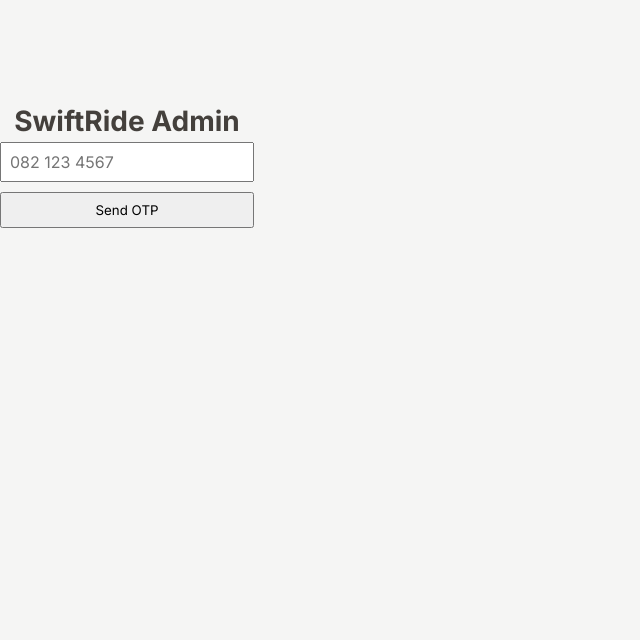
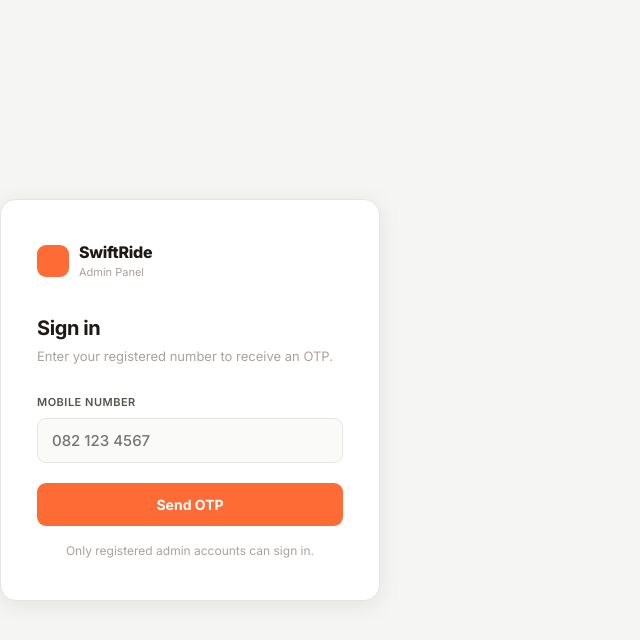
Before and after one commit to Chrisie146/swiftride, a React (Vite) app in the folder admin/: page /login in a window 1280 px wide. Shown: the top 640 px of the page, without its empty margins (0-640 px from the left). Built offline with nearby package versions, Linux system fonts and the light colour scheme; no server answers; the HTML template or start-up script is replaced by a standard one.

Commit message:
feat(admin): redesign login page with card layout

```diff
--- a/admin/src/pages/Login.jsx
+++ b/admin/src/pages/Login.jsx
@@ -1,12 +1,22 @@
 import { useState } from 'react';
 import { useNavigate } from 'react-router-dom';
 import api, { parseJwt } from '../api';
+
+const inputStyle = (focused) => ({
+  width: '100%', background: focused ? '#fff' : '#FAFAF9',
+  border: `1.5px solid ${focused ? '#FF6B35' : '#E7E5E4'}`,
+  borderRadius: '9px', padding: '12px 14px', fontSize: '15px',
+  fontWeight: 500, color: '#1C1917', outline: 'none',
+  boxShadow: focused ? '0 0 0 3px rgba(255,107,53,0.08)' : 'none',
+  marginBottom: '20px', fontFamily: 'inherit',
+});
 
 export default function Login() {
   const [phone, setPhone] = useState('');
   const [otp, setOtp] = useState('');
   const [userId, setUserId] = useState(null);
   const [step, setStep] = useState(1);
+  const [focusedField, setFocusedField] = useState(null);
   const navigate = useNavigate();
 
   const handleRequestOtp = async (e) => {
@@ -16,7 +26,7 @@
       setUserId(res.data.userId);
       setStep(2);
     } catch (err) {
-      alert('Fail: ' + (err.response?.data?.error || err.message));
+      alert(err.response?.data?.error || err.message);
     }
   };
 
@@ -33,39 +43,58 @@
       localStorage.setItem('adminToken', token);
       navigate('/');
     } catch (err) {
-      alert('Fail: ' + (err.response?.data?.error || err.message));
+      alert(err.response?.data?.error || err.message);
     }
   };
 
   return (
-    <div style={{ display: 'flex', flexDirection: 'column', alignItems: 'center', marginTop: '100px' }}>
-      <h1>SwiftRide Admin</h1>
+    <div style={{ minHeight: '100vh', background: '#F5F5F4', display: 'flex', alignItems: 'center', justifyContent: 'center' }}>
+      <div style={{ width: '380px', background: '#fff', borderRadius: '16px', padding: '40px 36px', border: '1px solid #E7E5E4', boxShadow: '0 4px 24px rgba(0,0,0,0.08)' }}>
+        <div style={{ display: 'flex', alignItems: 'center', gap: '10px', marginBottom: '32px' }}>
+          <div style={{ width: '32px', height: '32px', background: '#FF6B35', borderRadius: '9px', flexShrink: 0 }} />
+          <div>
+            <div style={{ fontSize: '16px', fontWeight: 800, color: '#1C1917', letterSpacing: '-0.3px' }}>SwiftRide</div>
+            <div style={{ fontSize: '11px', color: '#A8A29E' }}>Admin Panel</div>
+          </div>
+        </div>
+
         {step === 1 ? (
-        <form onSubmit={handleRequestOtp} style={{ display: 'flex', flexDirection: 'column', gap: '10px' }}>
+          <form onSubmit={handleRequestOtp}>
+            <div style={{ fontSize: '20px', fontWeight: 700, color: '#1C1917', letterSpacing: '-0.4px', marginBottom: '4px' }}>Sign in</div>
+            <div style={{ fontSize: '13px', color: '#A8A29E', marginBottom: '28px' }}>Enter your registered number to receive an OTP.</div>
+            <div style={{ fontSize: '11px', fontWeight: 600, color: '#57534E', textTransform: 'uppercase', letterSpacing: '0.5px', marginBottom: '7px' }}>Mobile number</div>
             <input
-            type="tel"
-            placeholder="082 123 4567"
-            value={phone}
-            onChange={(e) => setPhone(e.target.value)}
-            required
-            style={{ padding: '8px', fontSize: '16px' }}
+              type="tel" placeholder="082 123 4567" value={phone}
+              onChange={e => setPhone(e.target.value)} required
+              onFocus={() => setFocusedField('phone')} onBlur={() => setFocusedField(null)}
+              style={inputStyle(focusedField === 'phone')}
             />
-          <button type="submit" style={{ padding: '8px', cursor: 'pointer' }}>Send OTP</button>
+            <button type="submit" style={{ width: '100%', background: '#FF6B35', border: 'none', borderRadius: '9px', padding: '13px', fontSize: '14px', fontWeight: 700, color: '#fff', fontFamily: 'inherit' }}>
+              Send OTP
+            </button>
+            <div style={{ fontSize: '12px', color: '#A8A29E', textAlign: 'center', marginTop: '16px' }}>Only registered admin accounts can sign in.</div>
           </form>
         ) : (
-        <form onSubmit={handleVerifyOtp} style={{ display: 'flex', flexDirection: 'column', gap: '10px' }}>
+          <form onSubmit={handleVerifyOtp}>
+            <div style={{ fontSize: '20px', fontWeight: 700, color: '#1C1917', letterSpacing: '-0.4px', marginBottom: '4px' }}>Verify code</div>
+            <div style={{ fontSize: '13px', color: '#A8A29E', marginBottom: '28px' }}>6-digit code sent to <strong style={{ color: '#57534E' }}>{phone}</strong></div>
+            <div style={{ fontSize: '11px', fontWeight: 600, color: '#57534E', textTransform: 'uppercase', letterSpacing: '0.5px', marginBottom: '7px' }}>One-time code</div>
             <input
-            type="text"
-            placeholder="123456"
-            maxLength={6}
-            value={otp}
-            onChange={(e) => setOtp(e.target.value)}
-            required
-            style={{ padding: '8px', fontSize: '16px', letterSpacing: '4px', textAlign: 'center' }}
+              type="text" placeholder="______" maxLength={6} value={otp}
+              onChange={e => setOtp(e.target.value)} required
+              onFocus={() => setFocusedField('otp')} onBlur={() => setFocusedField(null)}
+              style={{ ...inputStyle(focusedField === 'otp'), fontSize: '22px', letterSpacing: '6px', fontWeight: 700, textAlign: 'center' }}
             />
-          <button type="submit" style={{ padding: '8px', cursor: 'pointer' }}>Verify OTP</button>
+            <button type="submit" style={{ width: '100%', background: '#FF6B35', border: 'none', borderRadius: '9px', padding: '13px', fontSize: '14px', fontWeight: 700, color: '#fff', fontFamily: 'inherit' }}>
+              Verify & Sign in
+            </button>
+            <div style={{ fontSize: '12px', color: '#A8A29E', textAlign: 'center', marginTop: '16px' }}>
+              Didn't receive it?{' '}
+              <span style={{ color: '#FF6B35', fontWeight: 600, cursor: 'pointer' }} onClick={() => { setStep(1); setOtp(''); }}>Resend</span>
+            </div>
           </form>
         )}
       </div>
+    </div>
   );
 }
```
Lines whose indentation alone changed are shown as unchanged.
